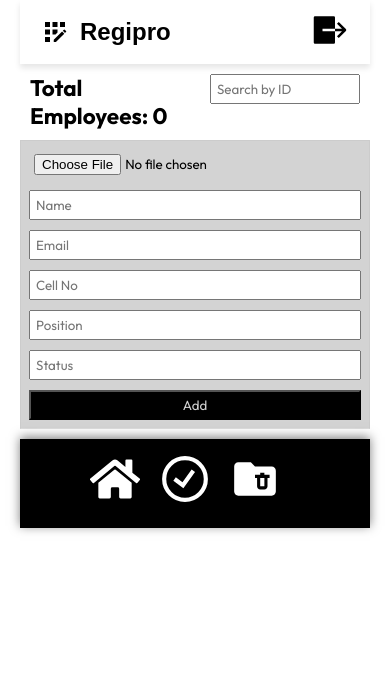
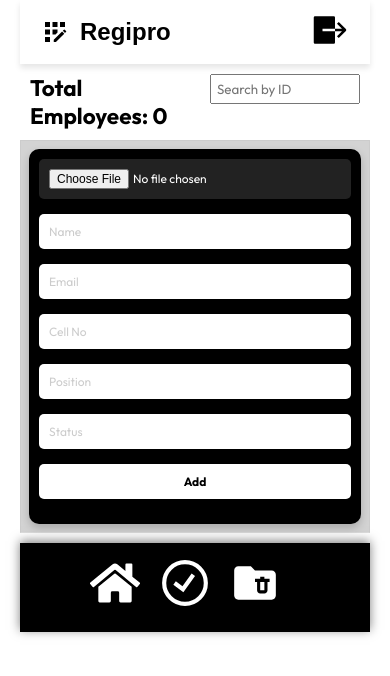
Before and after one commit to sphllzulu/EmployeeReg, a React (Vite) app: page /home in a window 390 px wide. Shown: the top 676 px of the page. Built offline with nearby package versions, Linux system fonts and the light colour scheme.

Commit message:
Update Tbl.css

```diff
--- a/src/Tbl.css
+++ b/src/Tbl.css
@@ -84,11 +84,11 @@ input{
   }
 
 
-  .addForm {
+  /* .addForm {
     display: flex;
     flex-wrap: wrap;
     gap: 10px;
-  }
+  } */
 
   .addForm input, .addForm button {
     flex: 1 1 100%;
@@ -102,7 +102,8 @@ input{
 
   .popup {
     position: fixed;
-    top: 20%;
+    height: 90%;
+    top:40%;
     left: 50%;
     transform: translate(-50%, -50%);
     z-index: 1000;
@@ -132,3 +133,192 @@ input{
     cursor: pointer;
     color: red;
   }
+
+  .addEmployeeBtn {
+    background-color: #000;
+    color: #fff;
+    padding: 10px 20px;
+    border: none;
+    cursor: pointer;
+    font-size: 16px;
+    margin: 20px 0;
+    transition: background-color 0.3s ease;
+  }
+
+  .addEmployeeBtn:hover {
+    background-color: #555;
+  }
+
+  .search-input {
+    padding: 8px;
+    border: 1px solid #ccc;
+    border-radius: 4px;
+    width: 100px;
+    transition: border 0.3s ease;
+  }
+
+  .search-input:focus {
+    border: 1px solid #000;
+    outline: none;
+  }
+
+  /* General Form Styling */
+.addForm {
+  background-color: #000;
+  padding: 20px;
+  margin-top: 20px;
+  border-radius: 10px;
+  box-shadow: 0 4px 8px rgba(0, 0, 0, 0.2);
+  display: flex;
+  flex-direction: column;
+  width: 100%;
+  /* max-width: 400px; */
+
+  margin:  auto;
+  color: #fff;
+}
+
+.addForm input,
+.addForm button {
+  padding: 12px;
+  margin-bottom: 15px;
+  border-radius: 5px;
+  border: none;
+  width: 100%;
+  font-size: 16px;
+}
+
+.addForm input[type="file"] {
+  background-color: #222;
+  color: #fff;
+  cursor: pointer;
+}
+
+.addForm input::placeholder {
+  color: #ccc;
+}
+
+.addForm input:focus {
+  outline: none;
+  border: 2px solid #555;
+}
+
+.addForm button {
+  background-color: #fff;
+  color: #000;
+  cursor: pointer;
+  font-weight: bold;
+  transition: background-color 0.3s ease;
+}
+
+.addForm button:hover {
+  background-color: #555;
+  color: #fff;
+}
+
+/* Responsive Design */
+@media (max-width: 768px) {
+  .addForm {
+    padding: 15px;
+    max-width: 100%;
+  }
+
+  .addForm input,
+  .addForm button {
+    font-size: 14px;
+  }
+}
+
+@media (max-width: 480px) {
+  .addForm {
+    padding: 10px;
+  }
+
+  .addForm input,
+  .addForm button {
+    font-size: 12px;
+    padding: 10px;
+  }
+}
+
+
+
+
+  /*
+  .responsive-table {
+    width: 100%;
+    border-collapse: collapse;
+    margin-top: 20px;
+  }
+
+  .responsive-table th, .responsive-table td {
+    border: 1px solid #ccc;
+    padding: 10px;
+    text-align: left;
+    color: #000;
+  }
+
+  .responsive-table th {
+    background-color: #000;
+    color: #fff;
+    font-weight: bold;
+  }
+
+  .responsive-table tr:nth-child(even) {
+    background-color: #f2f2f2;
+  }
+
+  .employee-img {
+    width: 50px;
+    height: 50px;
+    object-fit: cover;
+    border-radius: 50%;
+  }
+
+  button.edit, button.delete {
+    background: none;
+    border: none;
+    cursor: pointer;
+  }
+
+  button.edit:hover {
+    color: #4CAF50;
+  }
+
+  button.delete:hover {
+    color: #f44336;
+  }
+
+  .confirm-delete, .cancel-delete {
+    padding: 10px 20px;
+    border: none;
+    cursor: pointer;
+    margin: 5px;
+  }
+
+  .confirm-delete {
+    background-color: #000;
+    color: #fff;
+    transition: background-color 0.3s ease;
+  }
+
+  .confirm-delete:hover {
+    background-color: #555;
+  }
+
+  .cancel-delete {
+    background-color: #ccc;
+    transition: background-color 0.3s ease;
+  }
+
+  .cancel-delete:hover {
+    background-color: #aaa;
+  }
+
+  .popup-title {
+    font-size: 24px;
+    font-weight: bold;
+    color: #000;
+    margin-bottom: 20px;
+  }
+   */
```
